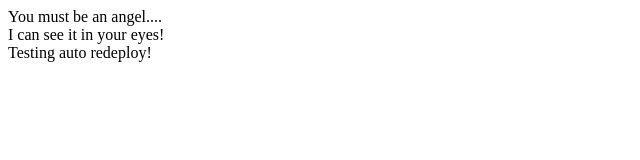
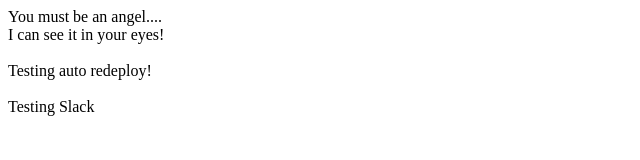
Before and after one commit to nwhobart/angel, a plain HTML site: page new-html/index.html in a window 1280 px wide. Shown: the whole page, without its empty margins (0-640 px from the left). Drawn offline with Linux system fonts and the light colour scheme.

Commit message:
testing slack

```diff
--- a/new-html/index.html
+++ b/new-html/index.html
@@ -8,8 +8,10 @@
   <body>
    You must be an angel....<br>
    I can see it in your eyes!<br>
-
+   <br>
    Testing auto redeploy!<br>
+   <br>
+   Testing Slack
   </body>
 
 </html>
```
